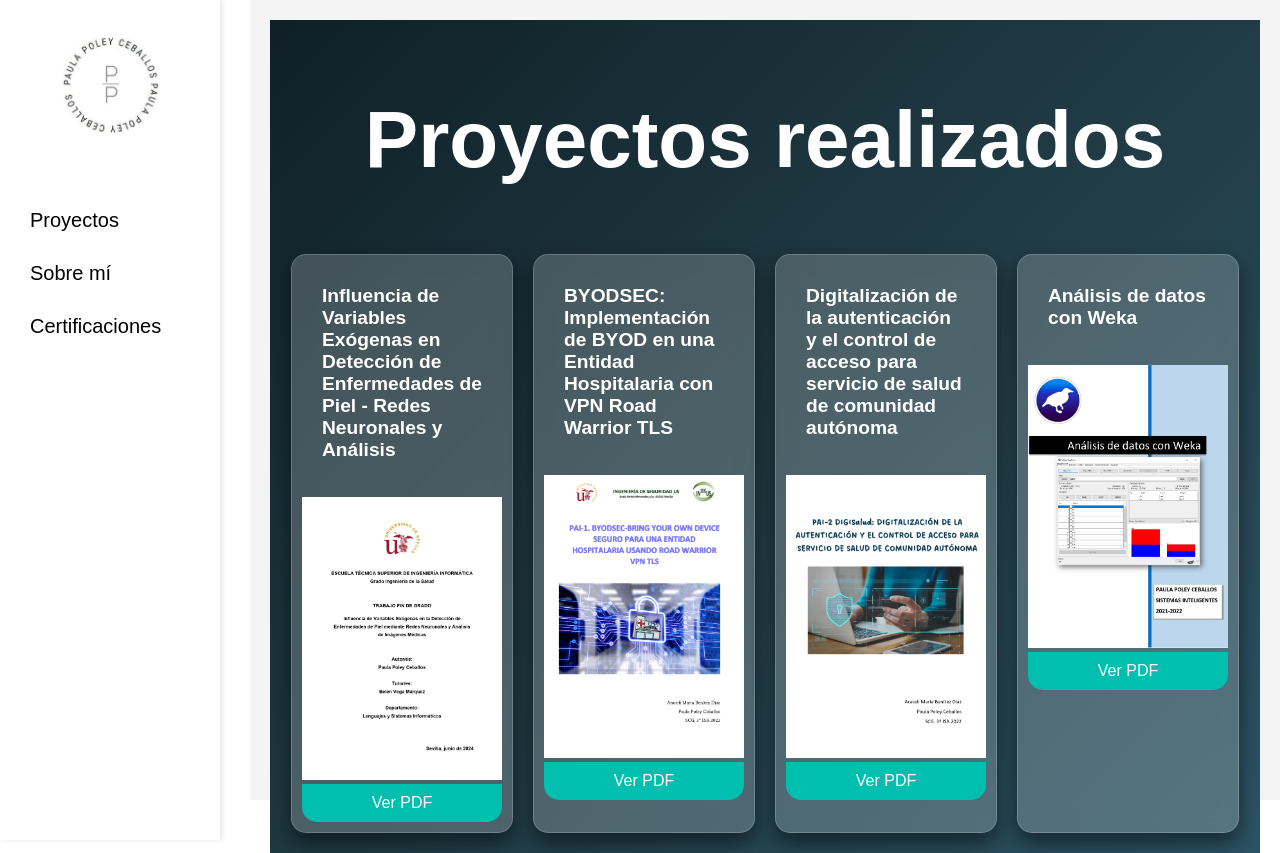
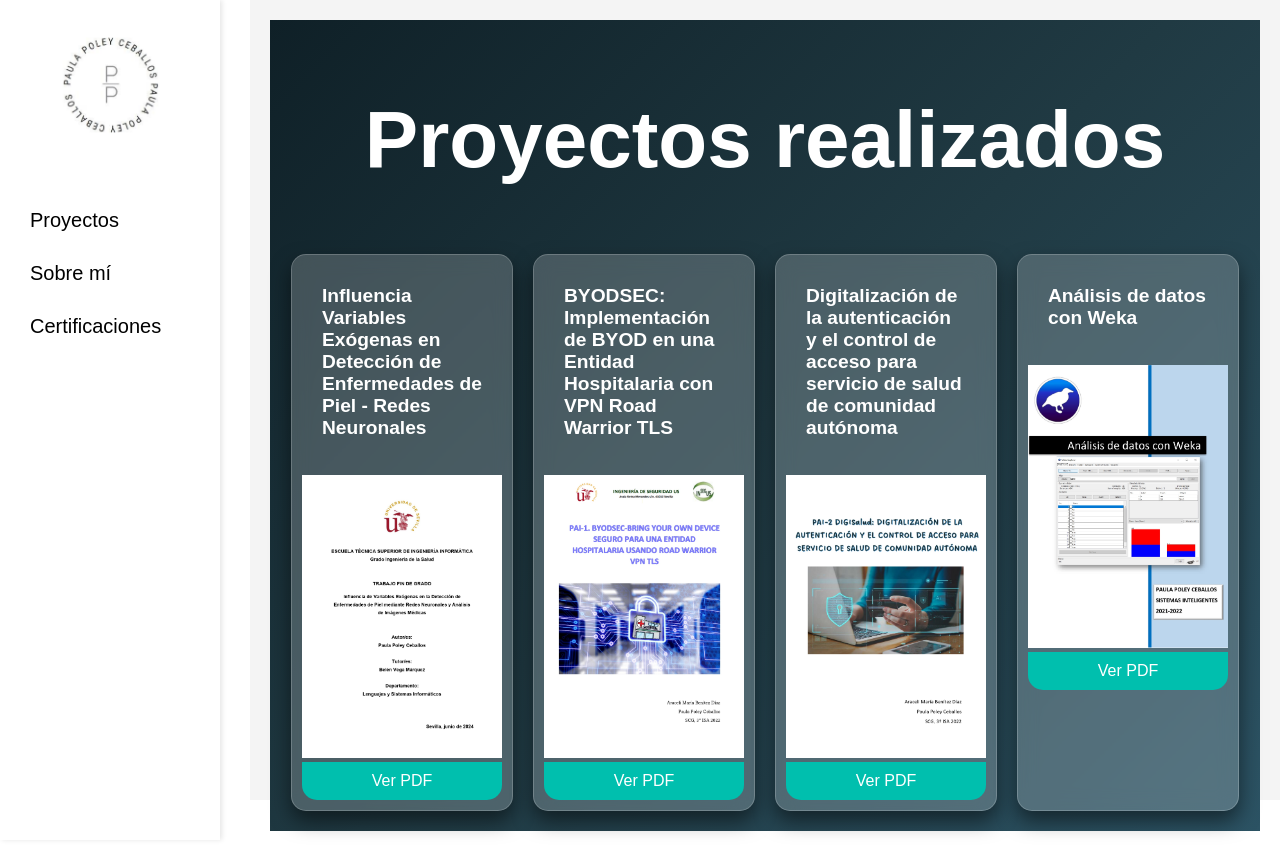
Before and after one commit to paulapoley/portfoliopaulapoley, a React (Create React App) app: page / in a window 1280 px wide. After the commit the page ends 831 px from the top, so only its background shows below. Built offline with nearby package versions, Linux system fonts and the light colour scheme.

Commit message:
Update Home.jsx

```diff
--- a/src/pages/Home.jsx
+++ b/src/pages/Home.jsx
@@ -3,7 +3,7 @@ import './Home.css';
 
 const Home = () => {
   const projects = [
-    { id: 1, title: 'Influencia de Variables Exógenas en Detección de Enfermedades de Piel - Redes Neuronales y Análisis', imgSrc: '/pdfs/TFG-PAULAPOLEY.jpg', pdfSrc: '/pdfs/TFG-PAULAPOLEY.pdf' },
+    { id: 1, title: 'Influencia Variables Exógenas en Detección de Enfermedades de Piel - Redes Neuronales', imgSrc: '/pdfs/TFG-PAULAPOLEY.jpg', pdfSrc: '/pdfs/TFG-PAULAPOLEY.pdf' },
     { id: 2, title: 'BYODSEC: Implementación de BYOD en una Entidad Hospitalaria con VPN Road Warrior TLS', imgSrc: '/pdfs/p3.jpg', pdfSrc: '/pdfs/proyecto3.pdf' },
     { id: 3, title: 'Digitalización de la autenticación y el control de acceso para servicio de salud de comunidad autónoma', imgSrc: '/pdfs/p2.jpg', pdfSrc: '/pdfs/proyecto2.pdf' },
     { id: 4, title: 'Análisis de datos con Weka', imgSrc: '/pdfs/p1.jpg', pdfSrc: '/pdfs/proyecto1.pdf' },
```
